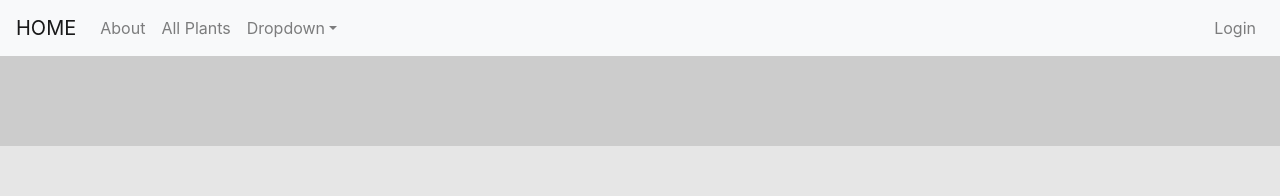
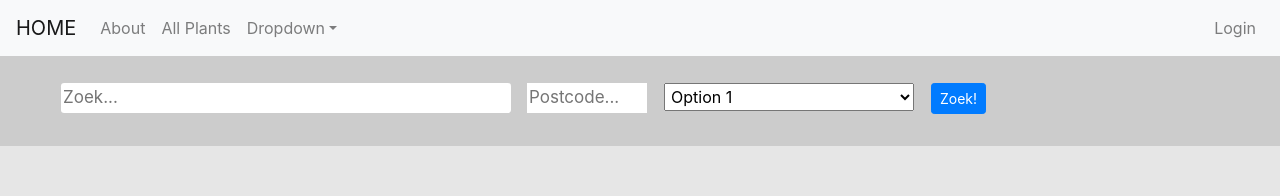
Before and after one commit to StevenW1999/projectc, a React (Create React App) app in the folder client/: page /Search in a window 1280 px wide. Shown: the top 196 px of the page. Built offline with nearby package versions, Linux system fonts and the light colour scheme; the HTML template or start-up script is replaced by a standard one.

Commit message:
Added top bar search stuff

```diff
--- a/client/src/pages/searchresults/Searchresults.css
+++ b/client/src/pages/searchresults/Searchresults.css
@@ -5,6 +5,14 @@
     background-color: #cccccc;
 }
 
+.TopBarBox {
+    margin: auto;
+    width:1210px;
+    height:100%;
+    padding-left:30px;
+    padding-right:30px;
+    padding:10px;
+}
 .Center{
     position:relative;
     margin: auto;
@@ -73,3 +81,12 @@
     height:700px;
     float:left;
 }
+.TopBarBox input[type=text] {
+    float: left;
+    padding: 2px;
+    width:450px;
+    border: none;
+    margin-top: 17px;
+    margin-left: 16px;
+    font-size: 17px;
+}
--- a/client/src/pages/searchresults/Searchresults.js
+++ b/client/src/pages/searchresults/Searchresults.js
@@ -41,7 +41,19 @@ class Searchresults extends Component{
 
 		return (
 			<div className="Center">
-                    <div className="TopBar">
+				<div className="TopBar">
+					<div className="TopBarBox">
+						<input type="text" placeholder="Zoek..." class="btn-sm" >
+						</input>
+						<select name="categories" style={{ width: '250px', margin: '17px', padding: '2px' }} className="categoriesList">
+								<option value="option 1">Option 1</option>
+								<option value="option 1">Option 2</option>
+								<option value="option 1">Option 3</option>
+							</select>
+						<input type="text" placeholder="Postcode..." style={{ width: '120px' }}></input>
+
+						<button type="button" class="btn btn-primary btn-sm">Zoek!</button>
+						</div>
                     </div>
 				<div className="BelowCenter">
                     <br/>
```
Also changed, not shown: 1 other file (tests, documents, lock files or other folders).
